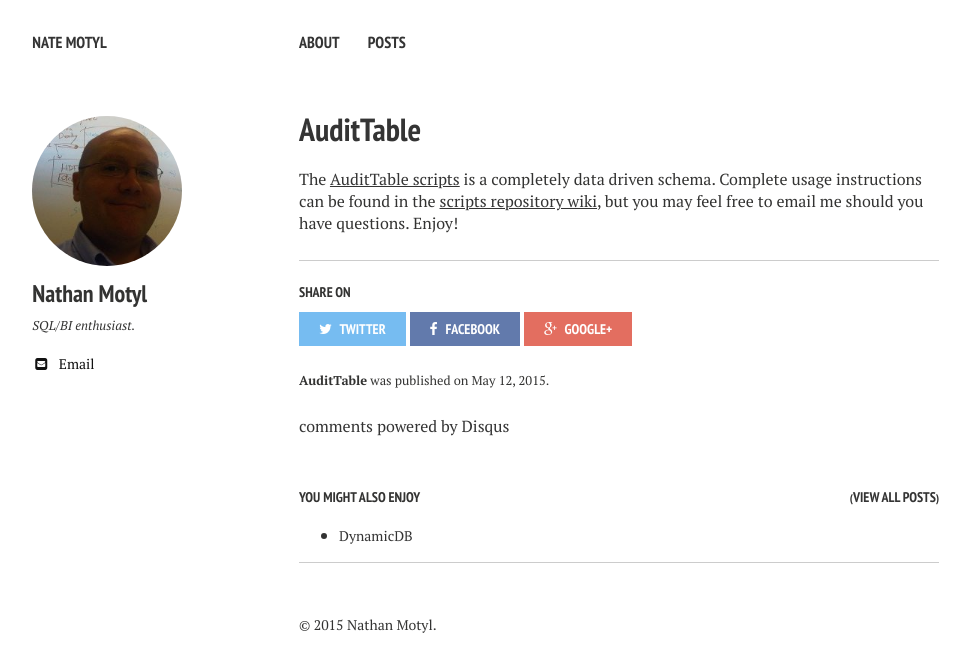
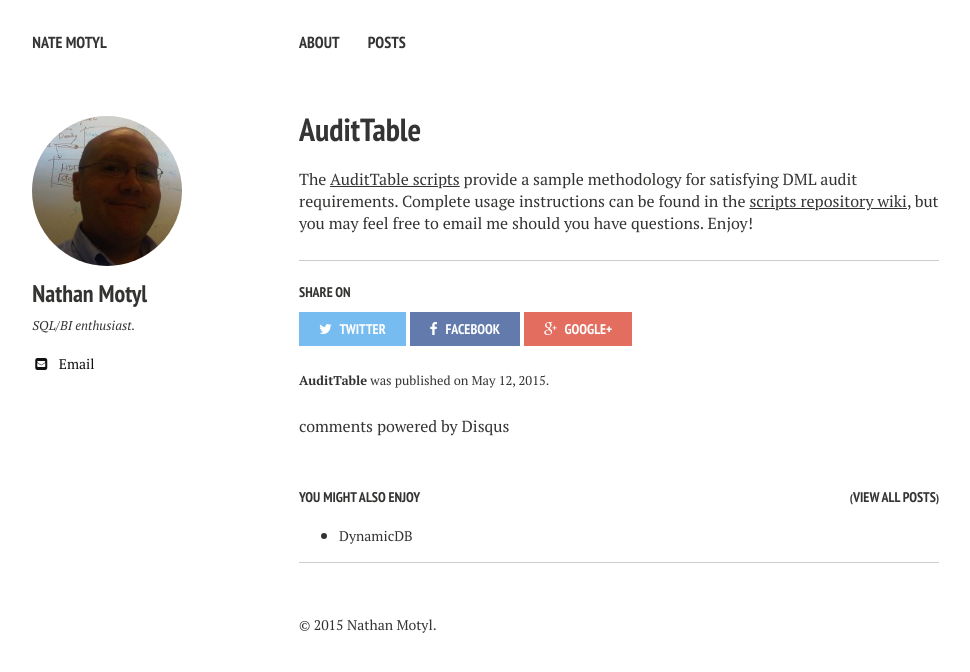
Before and after one commit to nmotyl/nmotyl.github.io, a Jekyll site: the page built from _posts/2015-05-12-AuditTable.md, in a window 1280 px wide. Shown: the top 672 px of the page, without its empty margins (21-991 px from the left). Built offline with Jekyll 4.4.1, drawn with Linux system fonts in a browser that asks for light colours; nearby versions of some CDN libraries; comment, search, counter and statistics services are not loaded.

Commit message:
fixed post text

```diff
--- a/_posts/2015-05-12-AuditTable.md
+++ b/_posts/2015-05-12-AuditTable.md
@@ -8,4 +8,4 @@ link: https://github.com/nmotyl/scripts/tree/master/AuditTable
 comments: true
 ---
 
-The [AuditTable scripts](https://github.com/nmotyl/scripts/tree/master/AuditTable) is a completely data driven schema. Complete usage instructions can be found in the [scripts repository wiki](https://github.com/nmotyl/scripts/wiki/Audit-Table), but you may feel free to email me should you have questions. Enjoy!
+The [AuditTable scripts](https://github.com/nmotyl/scripts/tree/master/AuditTable) provide a sample methodology for satisfying DML audit requirements. Complete usage instructions can be found in the [scripts repository wiki](https://github.com/nmotyl/scripts/wiki/Audit-Table), but you may feel free to email me should you have questions. Enjoy!
```
